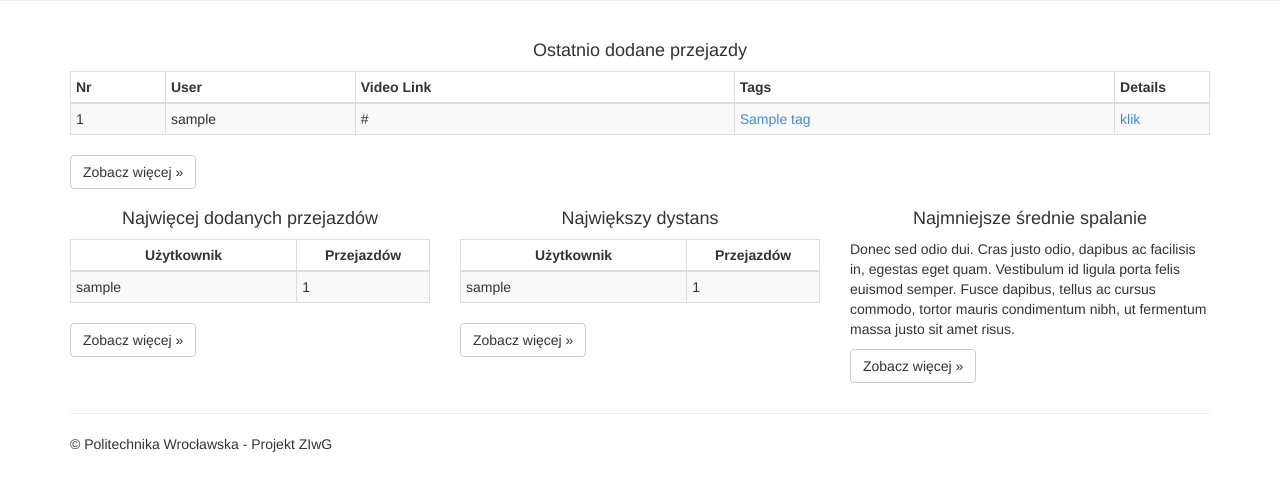
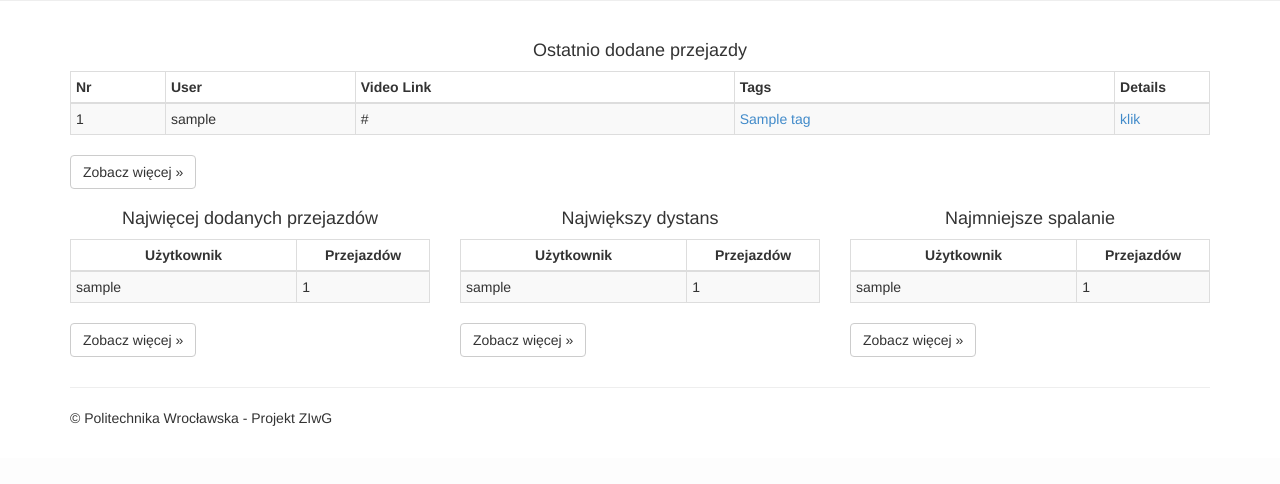
Before and after one commit to szwagier90/android_obd, a Django app: page / in a window 1280 px wide. Shown: the part 410-894 px from the top of the page. After the commit the page ends 836 px from the top, so only its background shows below. Run offline with Django 3.2, Linux system fonts and the light colour scheme; tables that the repository leaves empty hold one stand-in row (values such as "Sample post"); parts of the project's set-up code (start-up, migrations or seed data) failed here and were passed over; some libraries are stand-ins or nearby versions.

Commit message:
Tabelka na stronie glownej - Najmniejsze spalanie

```diff
--- a/project/android_obd/templates/android_obd/home.html
+++ b/project/android_obd/templates/android_obd/home.html
@@ -89,9 +89,24 @@
 					<p><a class="btn btn-default" href="{% url 'more_added' %}" role="button">Zobacz więcej &raquo;</a></p>
 				</div>
 				<div class="col-md-4">
-					<h4><center>Najmniejsze średnie spalanie</center></h4>
-					<p>Donec sed odio dui. Cras justo odio, dapibus ac facilisis in, egestas eget quam. Vestibulum id ligula porta felis euismod semper. Fusce dapibus, tellus ac cursus commodo, tortor mauris condimentum nibh, ut fermentum massa justo sit amet risus.</p>
-					<p><a class="btn btn-default" href="{% url 'more_fuel' %}" role="button">Zobacz więcej &raquo;</a></p>
+					<h4><center>Najmniejsze spalanie</center></h4>
+					<table class="table table-bordered table-condensed table-striped">
+						<thead>
+							<tr>
+								<th class="col-md-3"><center>Użytkownik</center></th>
+								<th class="col-md-1"><center>Przejazdów</center></th>
+							</tr>
+						</thead>
+						<tbody>
+	{% for user in smallest_fuel_consumption %}
+							<tr>
+								<td>{{ user.username }}</td>
+								<td>{{ user.total_fuel_consumption }}</td>
+							</tr>
+	{% endfor %}
+						</tbody>
+					</table>
+					<p><a class="btn btn-default" href="{% url 'more_added' %}" role="button">Zobacz więcej &raquo;</a></p>
 				</div>
 			</div>
 		</div>
--- a/project/android_obd/views.py
+++ b/project/android_obd/views.py
@@ -31,7 +31,12 @@ def index(request):
 	most_added = User.objects.annotate(records_count = Count('record')).order_by('-records_count')[:5]
 	last_added = Record.objects.all().order_by('-id')[:5]
 	longest_distance = User.objects.annotate(total_distance=Sum('record__distance')).order_by('-total_distance')[:5]
-	return render(request, 'android_obd/home.html', {'most_added': most_added, 'last_added': last_added, 'longest_distance': longest_distance})
+	smallest_fuel_consumption = User.objects.annotate(total_fuel_consumption=Sum('record__fuel_consumption')).order_by('-total_fuel_consumption')[:5]
+	return render(request, 'android_obd/home.html',
+		{'most_added': most_added,
+		 'last_added': last_added,
+		 'longest_distance': longest_distance,
+		 'smallest_fuel_consumption': smallest_fuel_consumption})
 
 def register(request):
 	if request.user.is_authenticated():
```
